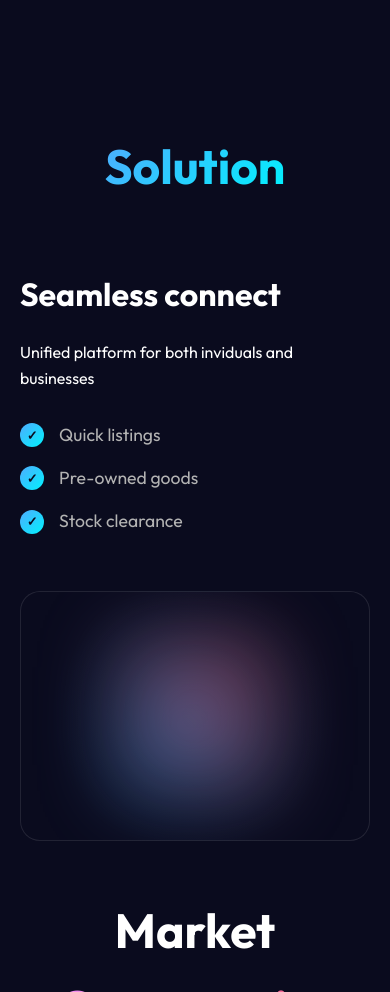
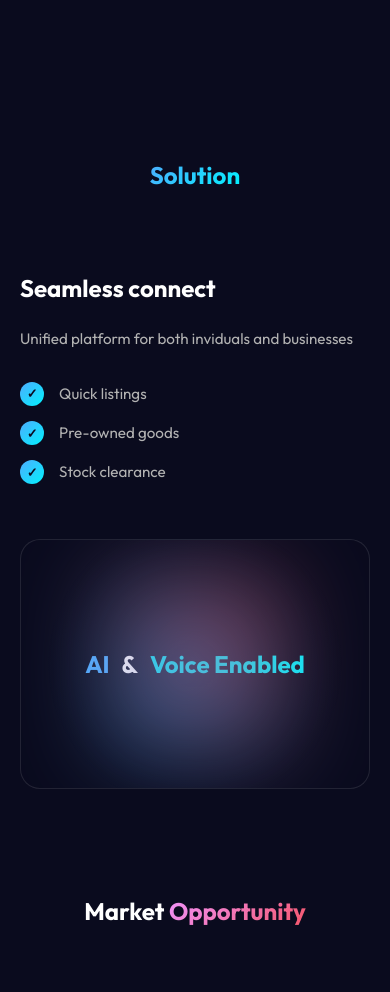
Before and after one commit to pasartechnologies/angelbytecapital, a plain HTML site: page index.html in a window 390 px wide. Shown: the part 1780-2772 px from the top of the page. Drawn offline with nearby package versions, Linux system fonts and the light colour scheme.

Commit message:
updated responsiveness and overlappings for desktop view

```diff
--- a/css/style.css
+++ b/css/style.css
@@ -401,7 +401,7 @@ body {
 }
 
 #market {
-  height: 100vh;
+  min-height: 100vh;
 }
 
 /* Add a pseudo-element for a visual effect in the data flow box */
--- a/index.html
+++ b/index.html
@@ -195,6 +195,130 @@
       }
 
 
+       .solution-content {
+        display: grid;
+        grid-template-columns: 1fr 1fr;
+        gap: 60px;
+        align-items: center;
+      }
+
+      .solution-text h3 {
+        font-size: clamp(1.5rem, 4vw, 2rem);
+        margin-bottom: 20px;
+        font-weight: 700;
+      }
+
+      .solution-text p {
+        color: var(--text-grey);
+        font-size: clamp(0.95rem, 2vw, 1.1rem);
+      }
+
+      .feature-list {
+        list-style: none;
+        margin-top: 30px;
+      }
+
+      .feature-list li {
+        margin-bottom: 15px;
+        display: flex;
+        align-items: center;
+        font-size: clamp(0.95rem, 2vw, 1.1rem);
+        color: var(--text-grey);
+      }
+
+      .feature-list li::before {
+        content: "✓";
+        display: inline-flex;
+        align-items: center;
+        justify-content: center;
+        width: 24px;
+        height: 24px;
+        background: linear-gradient(135deg, var(--primary-start), var(--primary-end));
+        border-radius: 50%;
+        margin-right: 15px;
+        color: var(--bg-dark);
+        font-weight: bold;
+        font-size: 0.8rem;
+        flex-shrink: 0;
+      }
+
+      .data-flow-visual {
+        width: 100%;
+        height: 400px;
+        background: radial-gradient(circle at center, rgba(79, 172, 254, 0.1) 0%, transparent 70%);
+        border: 1px solid var(--glass-border);
+        border-radius: 20px;
+        position: relative;
+        overflow: hidden;
+      }
+
+      .data-flow-visual::after {
+        content: "";
+        position: absolute;
+        top: 50%;
+        left: 50%;
+        transform: translate(-50%, -50%);
+        width: 150px;
+        height: 150px;
+        background: linear-gradient(45deg, var(--primary-start), var(--accent-end));
+        filter: blur(40px);
+        opacity: 0.5;
+        animation: pulse 4s infinite;
+      }
+
+      @keyframes pulse {
+        0%, 100% { transform: translate(-50%, -50%) scale(1); }
+        50% { transform: translate(-50%, -50%) scale(1.2); }
+      }
+
+      /* Market Section */
+      .chart-container {
+        height: 400px;
+        margin-bottom: 50px;
+        position: relative;
+        padding: 20px;
+      }
+
+      #market-chart {
+        width: 100%;
+        height: 100%;
+      }
+
+      .stats-grid {
+        display: flex;
+        justify-content: center;
+        gap: 80px;
+        margin-top: 40px;
+        flex-wrap: wrap;
+      }
+
+      .stat-item {
+        text-align: center;
+      }
+
+      .stat-number {
+        display: block;
+        font-size: clamp(2.5rem, 6vw, 4rem);
+        font-weight: 700;
+        line-height: 1;
+        margin-bottom: 10px;
+        background: linear-gradient(135deg, var(--accent-start), var(--accent-end));
+        -webkit-background-clip: text;
+        -webkit-text-fill-color: transparent;
+        background-clip: text;
+      }
+
+      .stat-label {
+        font-size: clamp(0.9rem, 2vw, 1.1rem);
+        color: var(--text-grey);
+        text-transform: uppercase;
+        letter-spacing: 1px;
+        display: block;
+        margin-top: 5px;
+      }
+
+
+
       @media (max-width: 768px) {
         .glass-nav {
           padding: 15px 20px;
@@ -248,6 +372,7 @@
 
         .section {
           padding: 60px 0;
+
         }
 
         .problem-grid {
@@ -374,7 +499,7 @@
       <section id="problem" class="section problem-section">
         <div class="container" style="padding-top: 160px;">
           <h2 class="section-title">
-            <span class="danger-text">The Problem</span>
+            <span class="danger-text" style="font-size: clamp(1.5rem, 4vw, 4rem); ">The Problem</span>
           </h2>
           <div class="problem-grid">
             <div class="card glass-card fade-in">
@@ -409,7 +534,7 @@
       <section id="solution" class="section solution-section">
         <div class="container" style="padding-top:160px;">
           <h2 class="section-title">
-            <span class="gradient-text">Solution</span>
+            <span class="gradient-text" style="font-size: clamp(1.5rem, 4vw, 4rem); ">Solution</span>
           </h2>
           <div class="solution-content">
             <div class="solution-text">
@@ -422,8 +547,17 @@
               </ul>
             </div>
             <div class="solution-visual">
-              <!-- Abstract Data Flow Animation Placeholder -->
-              <div class="data-flow-visual"></div>
+              <div class="data-flow-visual" style="display: flex; align-items: center; justify-content: center">
+  <h1 style="font-size: clamp(1.5rem, 4vw, 2.5rem); font-weight: 800; display: flex; align-items: center; gap: 12px; justify-content: center;">
+
+    <span style="color: #4facfe;">AI</span>
+
+    <span style="color: #ffffff;">&</span>
+
+    <span  style="font-size: inherit; color: #00f2fe;">Voice Enabled</span>
+
+  </h1>
+</div>
             </div>
           </div>
         </div>
@@ -432,7 +566,7 @@
       <!-- Market Data -->
       <section id="market" class="section market-section">
         <div class="container" style="padding-top: 80px;">
-          <h2 class="section-title">
+          <h2 class="section-title" style="font-size: clamp(1.5rem, 4vw, 4rem); ">
             Market <span class="accent-text">Opportunity</span>
           </h2>
           <div class="chart-container glass-card">
@@ -457,7 +591,7 @@
       <section id="contact" class="section contact-section">
         <div class="container small-container">
           <div class="cta-card glass-card glow-border">
-            <h2>Join the Revolution</h2>
+            <h2>Contact Us :</h2>
 
             <form class="contact-form" id="contact-form">
               <div class="form-grid">
```
